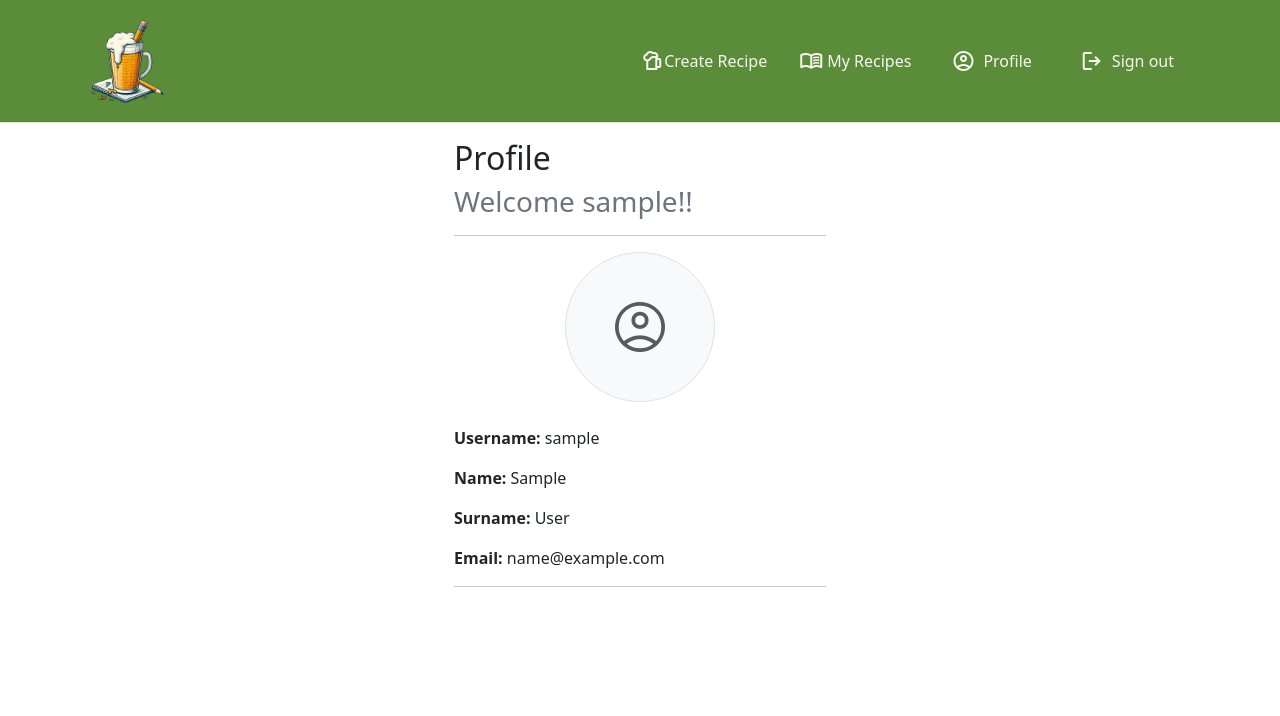
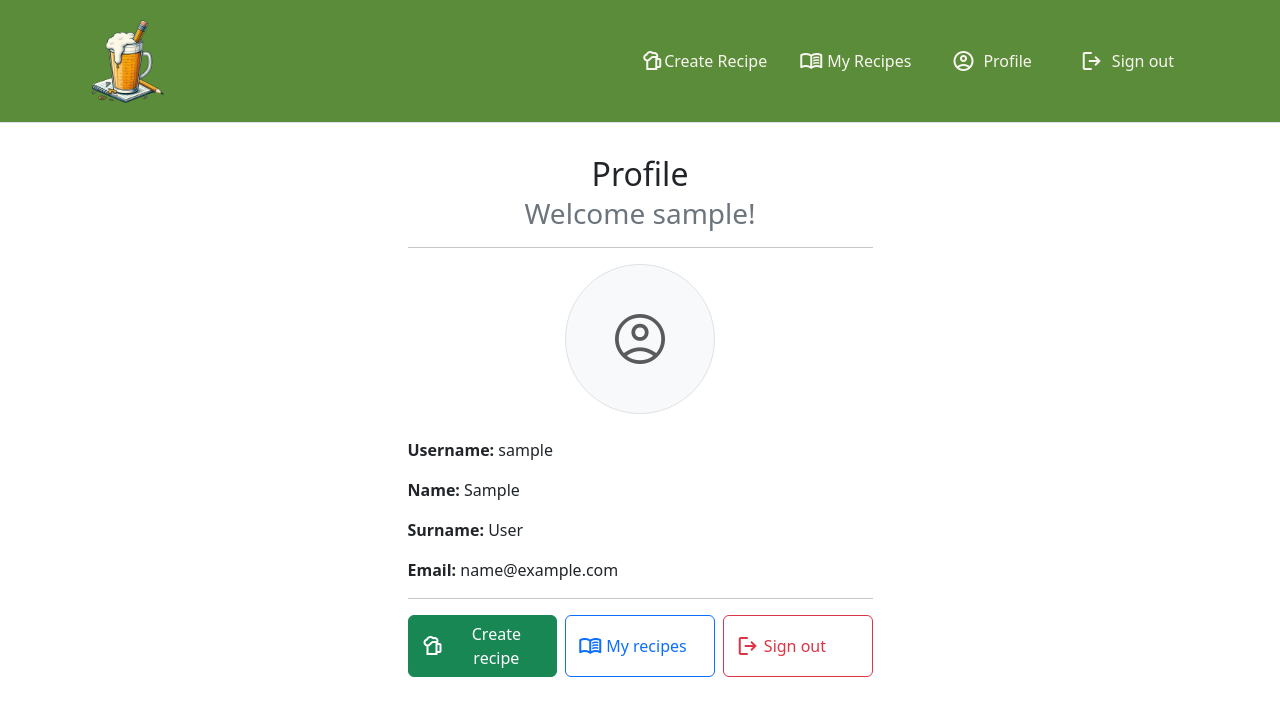
Before and after one commit to bukaro8/brewnotes_vps, a Django app: page /account/profile/ in a window 1280 px wide. Shown: the top 716 px of the page. Run offline with Django 4.2, Linux system fonts and the light colour scheme; the visitor is signed in with stand-in values (Sample User, id 1); some libraries are stand-ins or nearby versions.

Commit message:
profile updated

```diff
--- a/templates/account/profile.html
+++ b/templates/account/profile.html
@@ -2,37 +2,55 @@
 {% load socialaccount %}
 
 {% block content %}
-<div class="col-md-4 mx-auto">
-    <h2>Profile</h2>
-    <h3 class="text-secondary">Welcome {{ user.username }}!!</h3>
+<div class="col-md-6 col-lg-5 mx-auto py-3">
+  <h2 class="text-center mb-1">Profile</h2>
+  <h3 class="text-secondary text-center">Welcome {{ user.username }}!</h3>
   <hr>
 
-    <!-- Profile Picture Section -->
+  <!-- Profile Picture -->
   <div class="text-center mb-4">
     {% with social_account=user.socialaccount_set.all.0 %}
       {% if social_account and social_account.get_avatar_url %}
-            <img src="{{ social_account.get_avatar_url }}"
+        <img
+          src="{{ social_account.get_avatar_url }}"
           alt="Profile Picture"
           class="rounded-circle border"
-                 width="150"
-                 height="150">
+          width="150" height="150">
       {% else %}
         <div class="d-inline-flex align-items-center justify-content-center bg-light rounded-circle border"
-                 style="width: 150px; height: 150px;">
-                <span class="material-symbols-outlined text-muted" style="font-size: 60px;">
-                    account_circle
-                </span>
+             style="width:150px;height:150px;">
+          <span class="material-symbols-outlined text-muted" style="font-size:60px;">account_circle</span>
         </div>
       {% endif %}
     {% endwith %}
   </div>
 
+  <!-- Basic info -->
   <div class="mt-3">
     <p><strong>Username:</strong> {{ user.username }}</p>
     <p><strong>Name:</strong> {{ user.first_name|default:"Not provided" }}</p>
     <p><strong>Surname:</strong> {{ user.last_name|default:"Not provided" }}</p>
     <p><strong>Email:</strong> {{ user.email }}</p>
   </div>
+
   <hr>
+
+  <!-- Actions -->
+  <div class="d-flex flex-column flex-sm-row justify-content-center gap-2">
+    <a href="{% url 'create_recipe' %}" class="btn btn-success d-inline-flex align-items-center gap-1 w-100 w-sm-auto">
+      <span class="material-symbols-outlined">sports_bar</span>
+      <span>Create recipe</span>
+    </a>
+
+    <a href="{% url 'list_recipe' %}" class="btn btn-outline-primary d-inline-flex align-items-center gap-1 w-100 w-sm-auto">
+      <span class="material-symbols-outlined">menu_book</span>
+      <span>My recipes</span>
+    </a>
+
+    <a href="{% url 'account_logout' %}" class="btn btn-outline-danger d-inline-flex align-items-center gap-1 w-100 w-sm-auto">
+      <span class="material-symbols-outlined">logout</span>
+      <span>Sign out</span>
+    </a>
+  </div>
 </div>
 {% endblock %}
```
Lines whose indentation alone changed are shown as unchanged.
